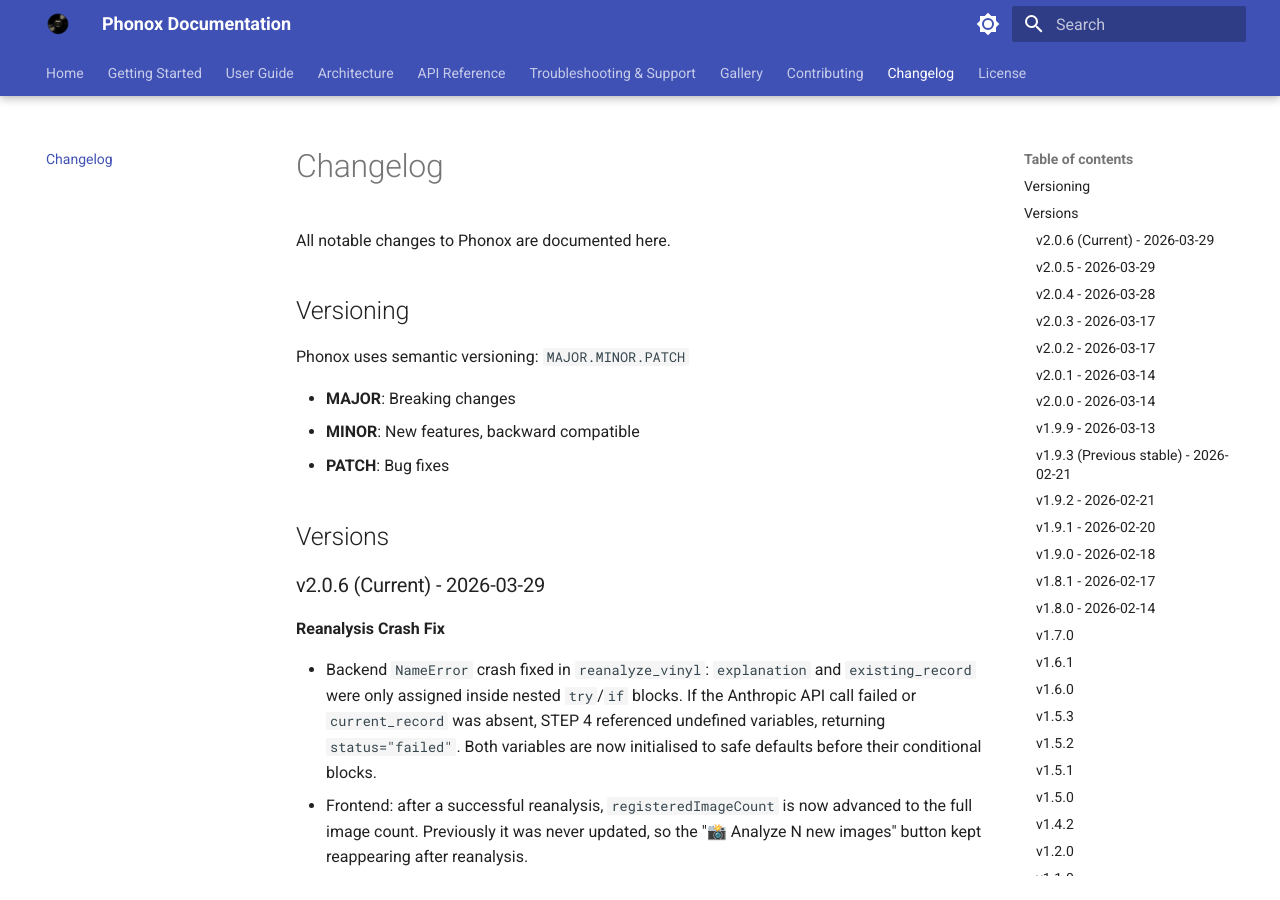
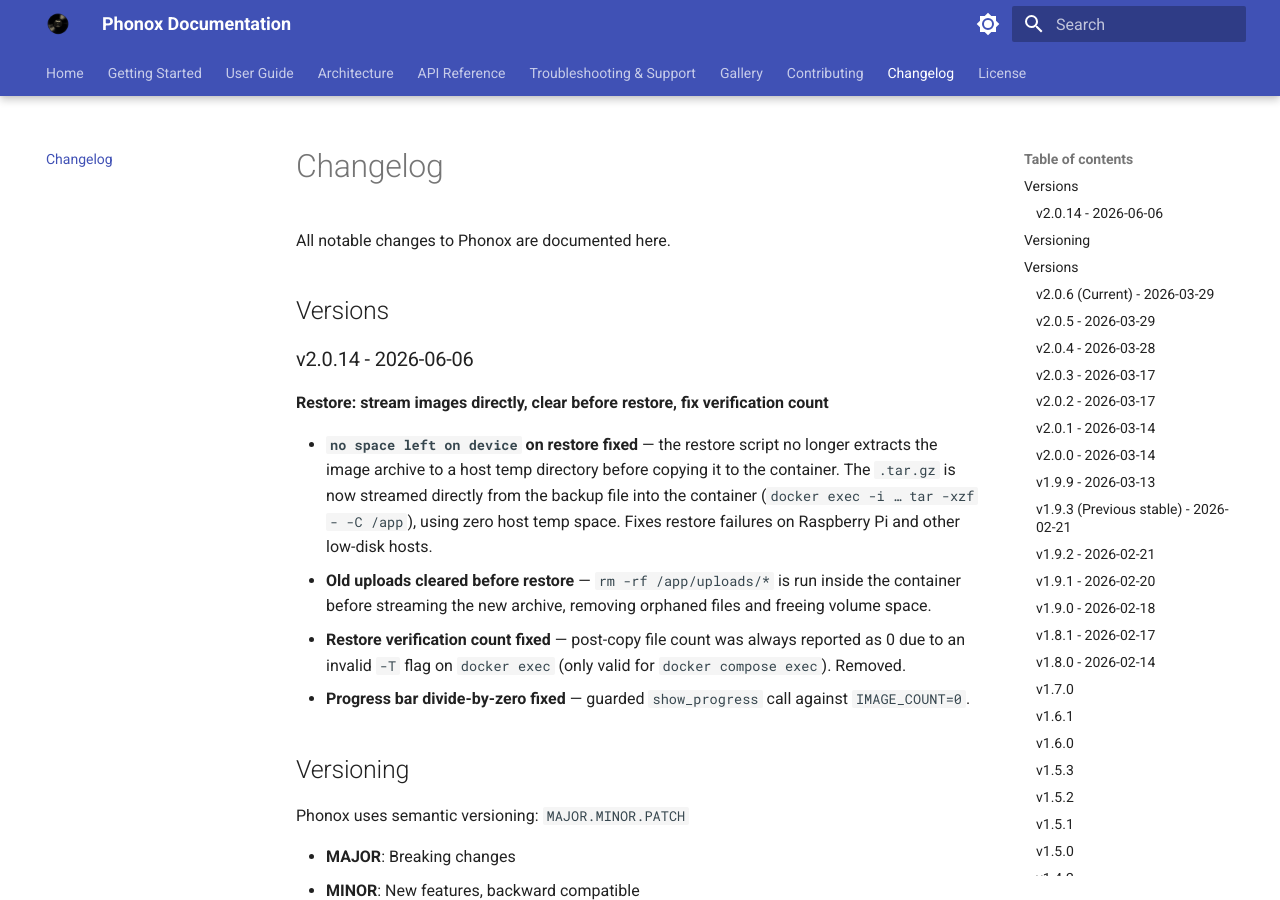
Before and after one commit to Hoshi42/phonox, an MkDocs documentation site: the page built from docs/changelog.md, in a window 1280 px wide and 900 px high. Built offline with MkDocs 1.6.1 and Material for MkDocs 9.7.7, drawn with Linux system fonts in a browser that asks for light colours.

Commit message:
v2.0.14: restore streams images directly, clear before restore, fix verification count
- Stream .tar.gz directly into container via docker exec -i tar -xzf -
  instead of extracting to /tmp first; fixes 'no space left on device'
  on Raspberry Pi and other low-disk hosts
- Clear /app/uploads/* inside container before restore to remove
  orphaned files and free volume space
- Fix post-copy file count always reporting 0: docker exec -T is not
  a valid flag for docker exec (only docker compose exec); removed
- Guard show_progress against IMAGE_COUNT=0 (divide-by-zero in bash)
- Remove unused TOTAL_LINES variable

```diff
--- a/docs/changelog.md
+++ b/docs/changelog.md
@@ -1,6 +1,17 @@
 # Changelog
 
 All notable changes to Phonox are documented here.
+
+## Versions
+
+### v2.0.14 - 2026-06-06
+
+**Restore: stream images directly, clear before restore, fix verification count**
+
+- **`no space left on device` on restore fixed** — the restore script no longer extracts the image archive to a host temp directory before copying it to the container. The `.tar.gz` is now streamed directly from the backup file into the container (`docker exec -i … tar -xzf - -C /app`), using zero host temp space. Fixes restore failures on Raspberry Pi and other low-disk hosts.
+- **Old uploads cleared before restore** — `rm -rf /app/uploads/*` is run inside the container before streaming the new archive, removing orphaned files and freeing volume space.
+- **Restore verification count fixed** — post-copy file count was always reported as 0 due to an invalid `-T` flag on `docker exec` (only valid for `docker compose exec`). Removed.
+- **Progress bar divide-by-zero fixed** — guarded `show_progress` call against `IMAGE_COUNT=0`.
 
 ## Versioning
 
```
Also changed, not shown: CHANGELOG.md (+13 -0 lines), docs/getting-started/cli.md (+1 -1 lines), 1 other file.
